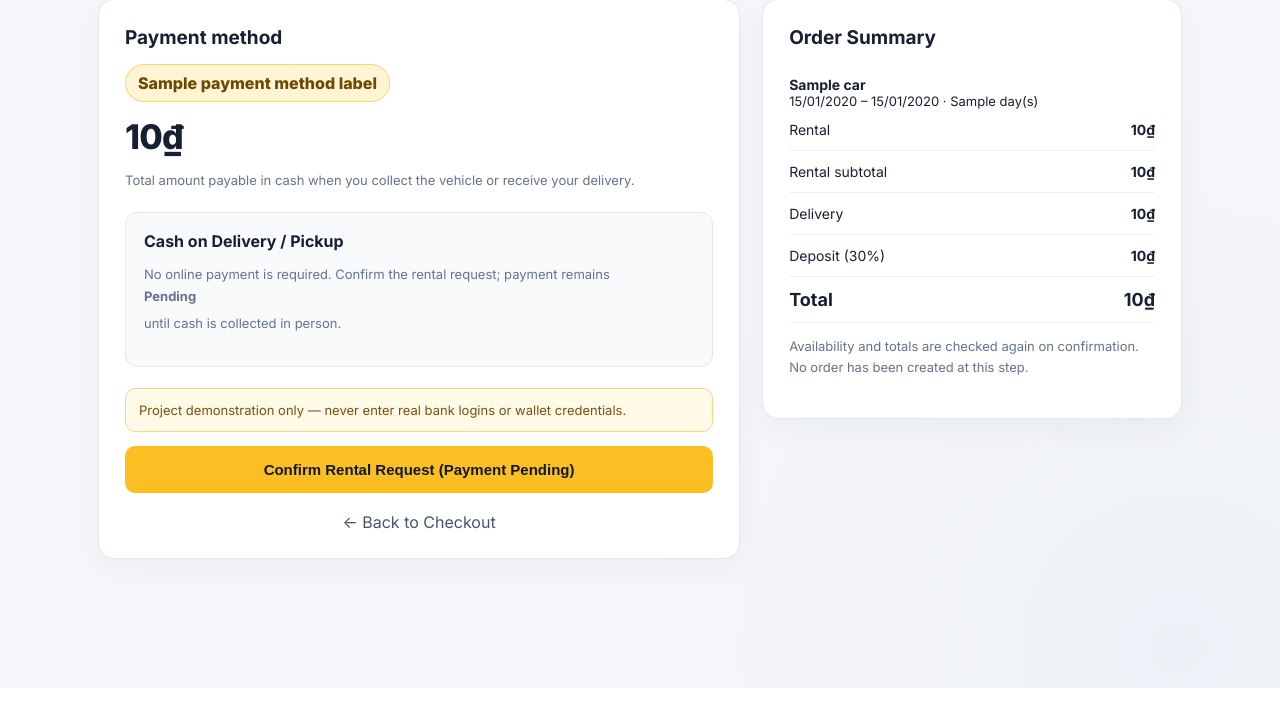
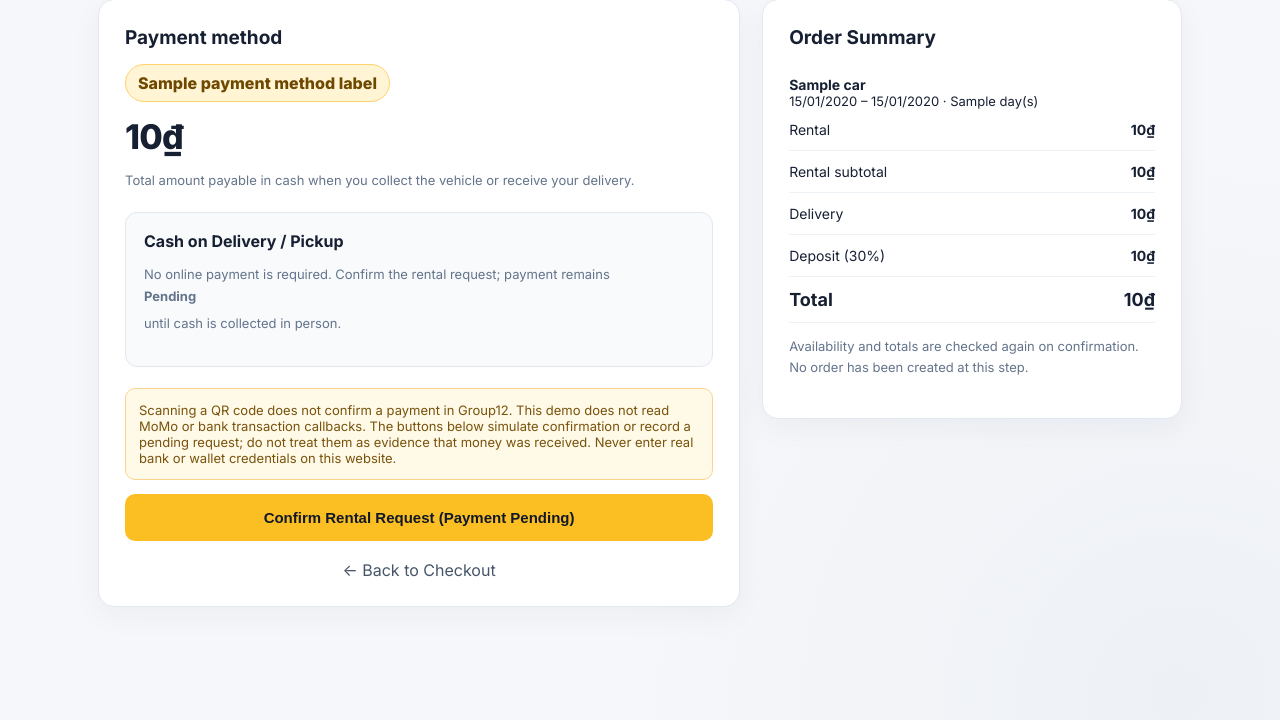
Before and after one commit to tloc2410/Project-CNPM, a Flask app: template SourceCode/presentation/templates/booking/payment.html in a window 1280 px wide. Shown: the part 294-1014 px from the top of the page. Before the commit the page ends 982 px from the top, so only its background shows below. Run offline with Flask 3, Linux system fonts and the light colour scheme; the template is opened without the code that fills it: most values are stand-ins (such as "Sample title", 1, 10 or a date in 2020).

Commit message:
ui(payment): display configured MoMo QR and amount-prefilled bank VietQR with clear pending-verification notices

```diff
--- a/SourceCode/presentation/templates/booking/payment.html
+++ b/SourceCode/presentation/templates/booking/payment.html
@@ -51,6 +51,45 @@
         <p class="pay-muted">Total amount payable in cash when you collect the vehicle or receive your delivery.</p>
       {% endif %}
 
+      {% if draft.payment_method in ('E_WALLET', 'BANK_TRANSFER') %}
+        {% if qr_image %}
+        <div class="payment-message payment-qr" style="text-align:center;">
+          <strong>
+            {% if qr_kind == 'BANK_TRANSFER' %}
+              Scan VietQR to transfer the deposit
+            {% else %}
+              Scan the merchant's MoMo QR
+            {% endif %}
+          </strong>
+          <img src="{{ qr_image }}" alt="{{ 'VietQR bank transfer' if qr_kind == 'BANK_TRANSFER' else 'MoMo merchant QR' }}"
+               width="264" height="264" referrerpolicy="no-referrer" loading="eager"
+               style="display:block;width:min(100%,264px);height:auto;aspect-ratio:1;object-fit:contain;margin:14px auto;border:9px solid white;border-radius:13px;background:white;">
+          {% if qr_kind == 'BANK_TRANSFER' %}
+            <p class="pay-muted" style="margin:8px 0 4px;">
+              Bank: <strong>{{ bank_details.bank }}</strong>
+              · Account: <strong>{{ bank_details.account }}</strong>
+              {% if bank_details.holder %} · Name: <strong>{{ bank_details.holder }}</strong>{% endif %}
+            </p>
+            <p class="pay-muted">Transfer amount: <strong>{{ summary.deposit|vnd }}</strong></p>
+            <p class="pay-muted">Transfer reference: <strong>{{ draft.transfer_reference }}</strong></p>
+            <p class="pay-muted">The amount and reference are included in this VietQR code. Verify them in your banking app before paying.</p>
+          {% else %}
+            <p class="pay-muted">Pay the deposit of <strong>{{ summary.deposit|vnd }}</strong> in the MoMo app.</p>
+            <p class="pay-muted">This is a merchant-supplied static QR. You may need to type the amount manually; it does not automatically attach or verify the order reference.</p>
+          {% endif %}
+        </div>
+        {% else %}
+        <div class="payment-warning">
+          {% if draft.payment_method == 'BANK_TRANSFER' %}
+            Bank QR is not configured yet. Add PAYMENT_BANK_BIN, PAYMENT_BANK_ACCOUNT and PAYMENT_BANK_HOLDER to SourceCode/.env.
+          {% else %}
+            MoMo QR is not configured yet. Add your authorized merchant QR image to static/images/payments/ and configure MOMO_MERCHANT_QR_FILENAME.
+          {% endif %}
+          Do not send any money until the recipient details are configured and verified.
+        </div>
+        {% endif %}
+      {% endif %}
+
       {% if draft.payment_method == 'E_WALLET' %}
       <div class="payment-message">
         <strong>E-Wallet — Demo Gateway</strong>
@@ -67,7 +106,7 @@
         <p class="pay-muted">No online payment is required. Confirm the rental request; payment remains <strong>Pending</strong> until cash is collected in person.</p>
       </div>
       {% endif %}
-      <div class="payment-warning">Project demonstration only — never enter real bank logins or wallet credentials.</div>
+      <div class="payment-warning">Scanning a QR code does not confirm a payment in Group12. This demo does not read MoMo or bank transaction callbacks. The buttons below simulate confirmation or record a pending request; do not treat them as evidence that money was received. Never enter real bank or wallet credentials on this website.</div>
       {% if payment_error %}
         <div class="payment-error" role="alert">{{ payment_error }}</div>
       {% endif %}
```
